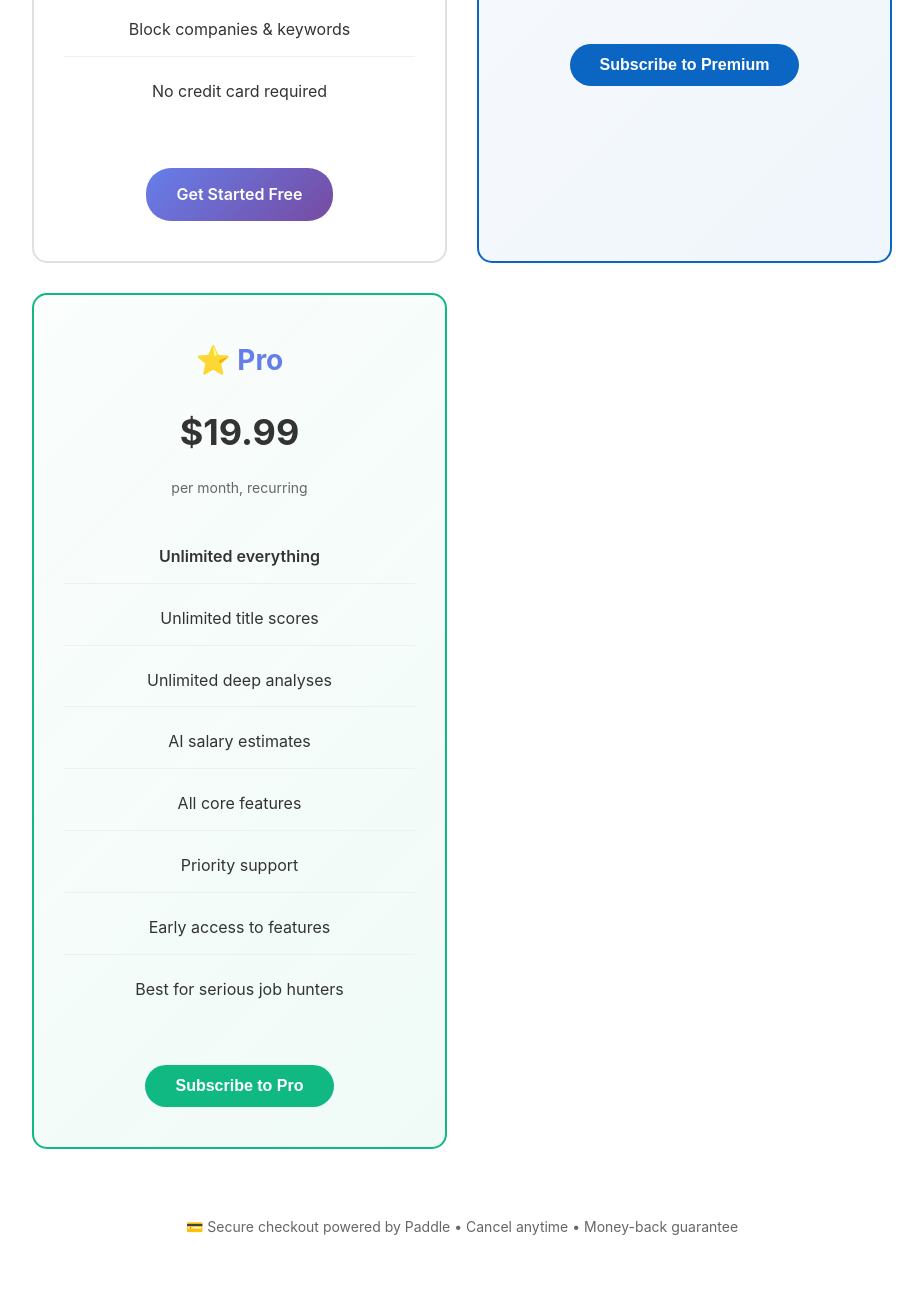
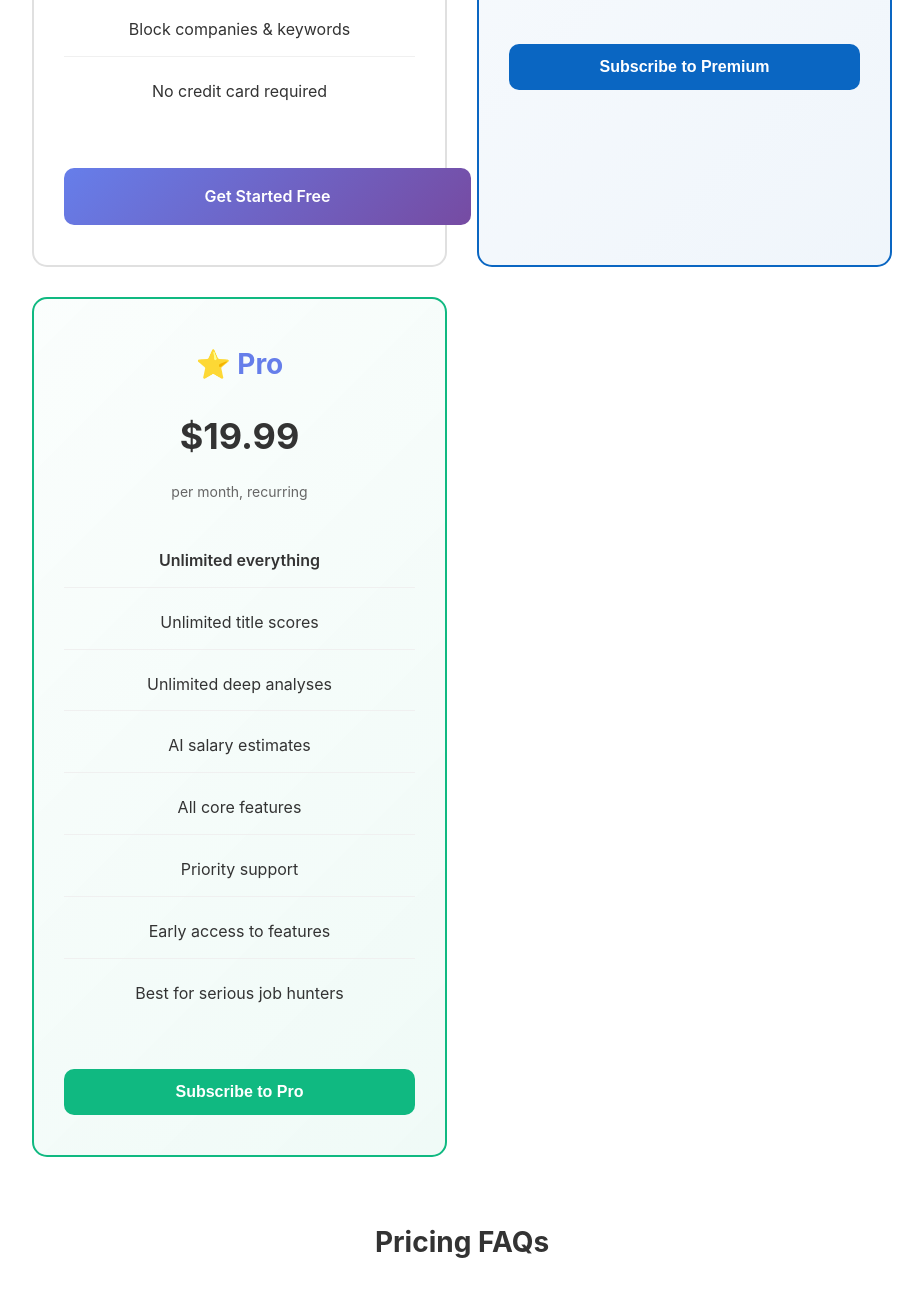
Before and after one commit to YahiaShowgan/RoleVision-Landing, a plain HTML site: page pricing.html in a window 1280 px wide. Shown: the part 991-2286 px from the top of the page, without its empty margins (178-1101 px from the left). Drawn offline with Linux system fonts and the light colour scheme.

Commit message:
Refactor button styles and update class names in pricing.html: renamed CTA buttons to plan buttons, adjusted styling for improved consistency and user experience, and updated related HTML elements for better clarity.

```diff
--- a/pricing.html
+++ b/pricing.html
@@ -102,51 +102,51 @@
             border-bottom: none;
         }
 
-        .cta-button {
+        .plan-button {
             display: inline-block;
+            width: 100%;
+            text-align: center;
+            padding: 14px 28px;
+            border: none;
+            border-radius: 10px;
+            font-size: 16px;
+            font-weight: 600;
+            cursor: pointer;
+            transition: all 0.3s;
+            margin-top: 20px;
+            text-decoration: none;
+        }
+
+        .plan-button.free {
             background: linear-gradient(135deg, #667eea 0%, #764ba2 100%);
             color: white;
-            padding: 12px 30px;
-            border-radius: 25px;
-            text-decoration: none;
-            font-weight: 600;
-            margin-top: 20px;
-            transition: transform 0.2s;
-            border: none;
-            cursor: pointer;
-            font-size: 16px;
         }
 
-        .cta-button:hover {
+        .plan-button.free:hover {
             transform: translateY(-2px);
+            box-shadow: 0 5px 20px rgba(102, 126, 234, 0.3);
         }
 
-        .cta-button.free {
-            background: linear-gradient(135deg, #667eea 0%, #764ba2 100%);
+        .plan-button.premium {
+            background: #0a66c2;
+            color: white;
         }
 
-        .cta-button.premium {
-            background: #0a66c2;
+        .plan-button.premium:hover {
+            background: #004182;
+            transform: translateY(-2px);
+            box-shadow: 0 5px 20px rgba(10, 102, 194, 0.3);
         }
 
-        .cta-button.premium:hover {
-            background: #004182;
+        .plan-button.pro {
+            background: #10b981;
+            color: white;
         }
 
-        .cta-button.pro {
-            background: #10b981;
-        }
-
-        .cta-button.pro:hover {
+        .plan-button.pro:hover {
             background: #059669;
-        }
-
-        .pricing-note {
-            text-align: center;
-            margin: 30px 0;
-            padding: 15px;
-            color: #666;
-            font-size: 14px;
+            transform: translateY(-2px);
+            box-shadow: 0 5px 20px rgba(16, 185, 129, 0.3);
         }
 
         .faq-section {
@@ -204,7 +204,7 @@
                         <li>Block companies & keywords</li>
                         <li>No credit card required</li>
                     </ul>
-                    <a href="https://chromewebstore.google.com/detail/rolevision/odpffbjnipbeifnikommbpflmemacfgg" target="_blank" class="cta-button">Get Started Free</a>
+                    <a href="https://chromewebstore.google.com/detail/rolevision/odpffbjnipbeifnikommbpflmemacfgg" target="_blank" rel="noopener" class="plan-button free">Get Started Free</a>
                 </div>
 
                 <div class="plan premium">
@@ -219,7 +219,7 @@
                         <li>Email support</li>
                         <li>Perfect for active job seekers</li>
                     </ul>
-                    <button class="cta-button premium" onclick="openPaddleCheckout('premium')">Subscribe to Premium</button>
+                    <button class="plan-button premium" onclick="openPaddleCheckout('premium')">Subscribe to Premium</button>
                 </div>
 
                 <div class="plan pro">
@@ -236,12 +236,8 @@
                         <li>Early access to features</li>
                         <li>Best for serious job hunters</li>
                     </ul>
-                    <button class="cta-button pro" onclick="openPaddleCheckout('pro')">Subscribe to Pro</button>
+                    <button class="plan-button pro" onclick="openPaddleCheckout('pro')">Subscribe to Pro</button>
                 </div>
-            </div>
-
-            <div class="pricing-note">
-                💳 Secure checkout powered by Paddle • Cancel anytime • Money-back guarantee
             </div>
 
             <div class="faq-section">
```
